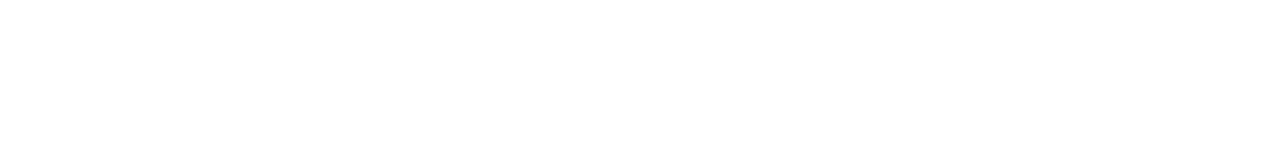
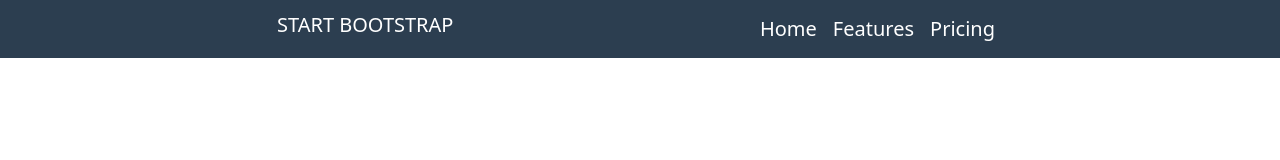
Before and after one commit to WalterCorsini/html-css-bootstrap-freelancer, a plain HTML site: page index.html in a window 1280 px wide. Drawn offline with nearby package versions, Linux system fonts and the light colour scheme; files that its build step writes are made by us from their sources.

Commit message:
add: navbar

```diff
--- /dev/null
+++ b/css/master.css
@@ -0,0 +1,8 @@
+.bg_darkgrey{
+    background-color: rgb(44, 62, 80);
+}
+
+.nav_bar{
+    max-width: 750px;
+    margin: 0 auto;
+}
--- a/index.html
+++ b/index.html
@@ -16,6 +16,42 @@
 
 <body>
     <!-- header -->
+    <header class="bg_darkgrey">
+        <!-- navbar -->
+        <section class="nav_bar">
+            <nav class="navbar navbar-expand-md">
+                <div class="container-fluid">
+                    <!-- logo -->
+                    <a class="navbar-brand h1 text-white" href="">START BOOTSTRAP</a>
+                    <!-- button menu hamburger -->
+                    <button class="navbar-toggler" type="button" data-bs-toggle="collapse" data-bs-target="#navbarNav"
+                        aria-controls="navbarNav" aria-expanded="false" aria-label="Toggle navigation">
+                        <svg xmlns="http://www.w3.org/2000/svg" width="30" height="30" fill="#fff" class="bi bi-list"
+                            viewBox="0 0 16 16">
+                            <path fill-rule="#fff"
+                                d="M2.5 12a.5.5 0 0 1 .5-.5h10a.5.5 0 0 1 0 1H3a.5.5 0 0 1-.5-.5m0-4a.5.5 0 0 1 .5-.5h10a.5.5 0 0 1 0 1H3a.5.5 0 0 1-.5-.5m0-4a.5.5 0 0 1 .5-.5h10a.5.5 0 0 1 0 1H3a.5.5 0 0 1-.5-.5" />
+                        </svg>
+                    </button>
+
+                    <!-- list-nav-bar -->
+                    <div class="collapse navbar-collapse" id="navbarNav">
+                        <ul class="navbar-nav ms-auto text-end text-white h5">
+                            <li class="nav-item">
+                                <a class="nav-link text-white" aria-current="page" href="#">Home</a>
+                            </li>
+                            <li class="nav-item">
+                                <a class="nav-link text-white" href="#">Features</a>
+                            </li>
+                            <li class="nav-item">
+                                <a class="nav-link text-white" href="#">Pricing</a>
+                            </li>
+                        </ul>
+                    </div>
+                </div>
+            </nav>
+        </section>
+        <!-- /navbar -->
+    </header>
     <!-- /header -->
 
     <!-- main -->
@@ -64,7 +100,9 @@
     <!-- /footer -->
 
     <!-- javascript -->
-    <script src="https://cdn.jsdelivr.net/npm/bootstrap@5.3.3/dist/js/bootstrap.bundle.min.js" integrity="sha384-YvpcrYf0tY3lHB60NNkmXc5s9fDVZLESaAA55NDzOxhy9GkcIdslK1eN7N6jIeHz" crossorigin="anonymous"></script>
+    <script src="https://cdn.jsdelivr.net/npm/bootstrap@5.3.3/dist/js/bootstrap.bundle.min.js"
+        integrity="sha384-YvpcrYf0tY3lHB60NNkmXc5s9fDVZLESaAA55NDzOxhy9GkcIdslK1eN7N6jIeHz"
+        crossorigin="anonymous"></script>
 </body>
 
 </html>
```
